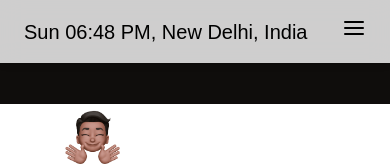
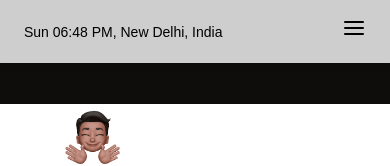
Before and after one commit to aryan-bhargav/portfolio, a React (Vite) app: page / in a window 390 px wide. Shown: the top 166 px of the page. Built offline with nearby package versions, Linux system fonts and the light colour scheme; a web font is replaced by a local one.

Commit message:
navbar date component short

```diff
--- a/src/Components/Navbar.jsx
+++ b/src/Components/Navbar.jsx
@@ -30,7 +30,7 @@ function Navbar() {
     return (
         // date
         <nav id="navbar-date" className="fixed top-0 left-0 w-full px-6 py-4 flex items-center justify-between bg-white/80 dark:bg-[#0F0D0C]/80 backdrop-blur-md z-50 shadow-md transition-colors duration-300">
-            <div className='text-xl'>
+            <div className='lg:text-xl md:text-xl sm:text-xl  text-sm'>
                 {date}
             </div>
             {/* menu */}
```
